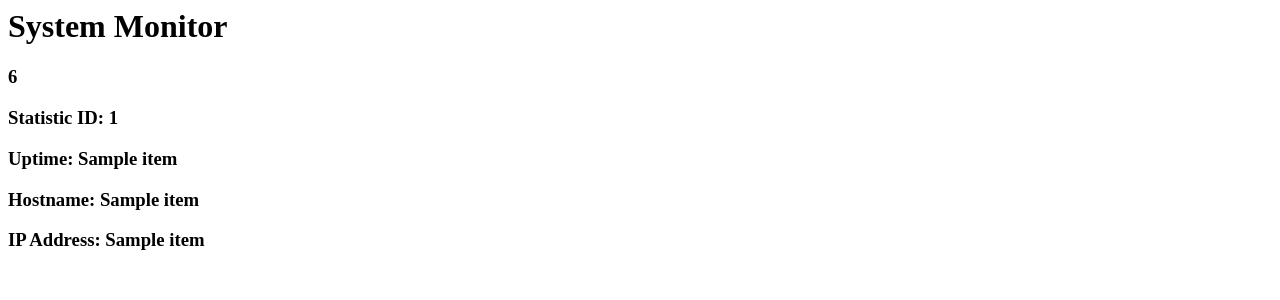
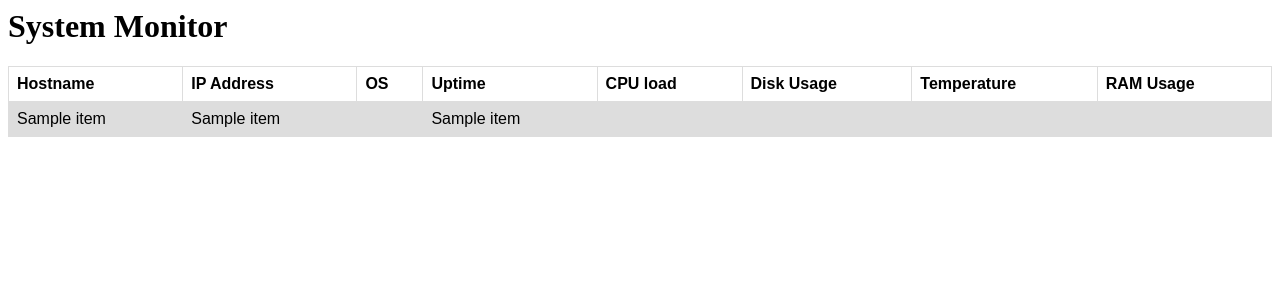
Before and after one commit to SirThana/system_monitor, a Flask app: template webserver/templates/index.html in a window 1280 px wide. Shown: the top 300 px of the page. Run offline with Flask 2, Linux system fonts and the light colour scheme; the template is opened without the code that fills it: most values are stand-ins (such as "Sample title", 1, 10 or a date in 2020).

Commit message:
webserver table added

```diff
--- a/webserver/app.py
+++ b/webserver/app.py
@@ -14,14 +14,14 @@ def index():
     while True:
         currentTime = time.time()
         difference = currentTime - lastTime
-        if difference > 0.5:
+        if difference > 1:
             mydb = mysql.connector.connect(
             host="192.168.157.130",
             user="admin",
             passwd="Welkom123!",
             database="statistics")
             cursor = mydb.cursor()
-            getUptime = "SELECT * FROM statis••••••tics;"
+            getUptime = "SELECT * FROM statistics;"
             cursor.execute(getUptime)
             uptime = cursor.fetchall()
             print(uptime)
--- /dev/null
+++ b/webserver/static/styles/styles.css
@@ -0,0 +1,15 @@
+table {
+    font-family: arial, sans-serif;
+    border-collapse: collapse;
+    width: 100%;
+  }
+
+  td, th {
+    border: 1px solid #dddddd;
+    text-align: left;
+    padding: 8px;
+  }
+
+  tr:nth-child(even) {
+    background-color: #dddddd;
+  }
--- a/webserver/templates/index.html
+++ b/webserver/templates/index.html
@@ -2,20 +2,36 @@
 
 <head>
     <title>System Monitoring</title>
-    <meta http-equiv="refresh" content="3">
+    <link rel="stylesheet" href="{{ url_for('static', filename='styles/styles.css') }}">
+    <meta http-equiv="refresh" content="1">
 </head>
 
 
 <body>
     <h1>System Monitor</h1>
-    <h3>{% for item in data %}</h3>
-    <h3>Statistic ID: {{item[0]}}</h3>
-    <h3>Uptime: {{item[1]}}</h3>
-    <h3>Hostname: {{item[2]}}</h3>
-    <h3>IP Address: {{item[3]}}</h3>
-    <h3>{% endfor %}</h3>
-</body>
-
-<script src="script.js"></script>
-
+    <table>
+        <h3>{% for item in data %}</h3>
+        <tr>
+          <th>Hostname</th>
+          <th>IP Address</th>
+          <th>OS</th>
+          <th>Uptime</th>
+          <th>CPU load</th>
+          <th>Disk Usage</th>
+          <th>Temperature</th>
+          <th>RAM Usage</th>
+        </tr>
+        <tr>
+          <td>{{item[2]}}</td>
+          <td>{{item[3]}}</td>
+          <td></td>
+          <td>{{item[1]}}</td>
+          <td></td>
+          <td></td>
+          <td></td>
+          <td></td>
+        </tr>
+        <h3>{% endfor %}</h3>
+      </table>
+    </body>
 </html>
--- a/webserver/templates/script.js
+++ /dev/null
@@ -1,5 +0,0 @@
-let counter = 1;
-setInterval(() => {
-    document.querySelector('h3').innerText = counter;
-    counter++;
-}, 1000);
```
